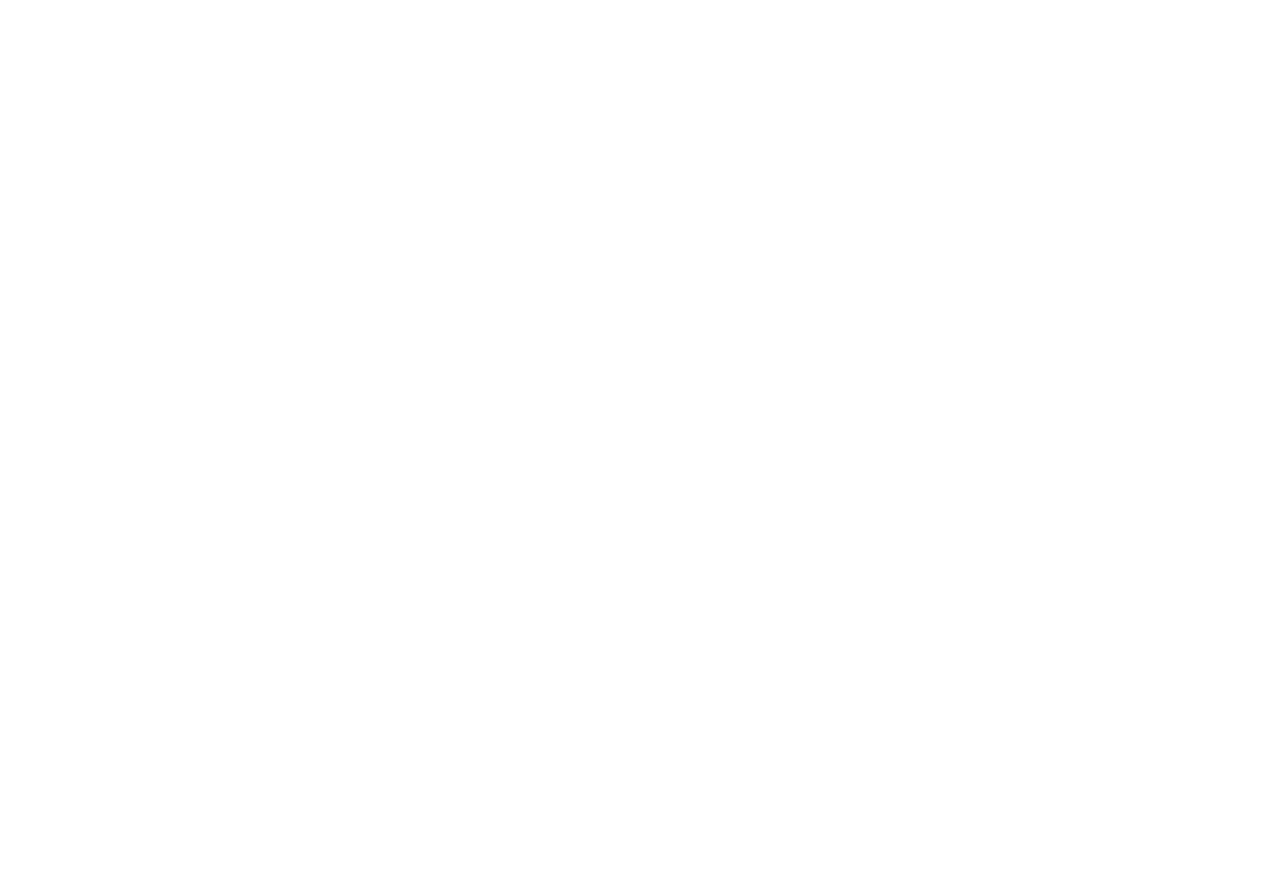
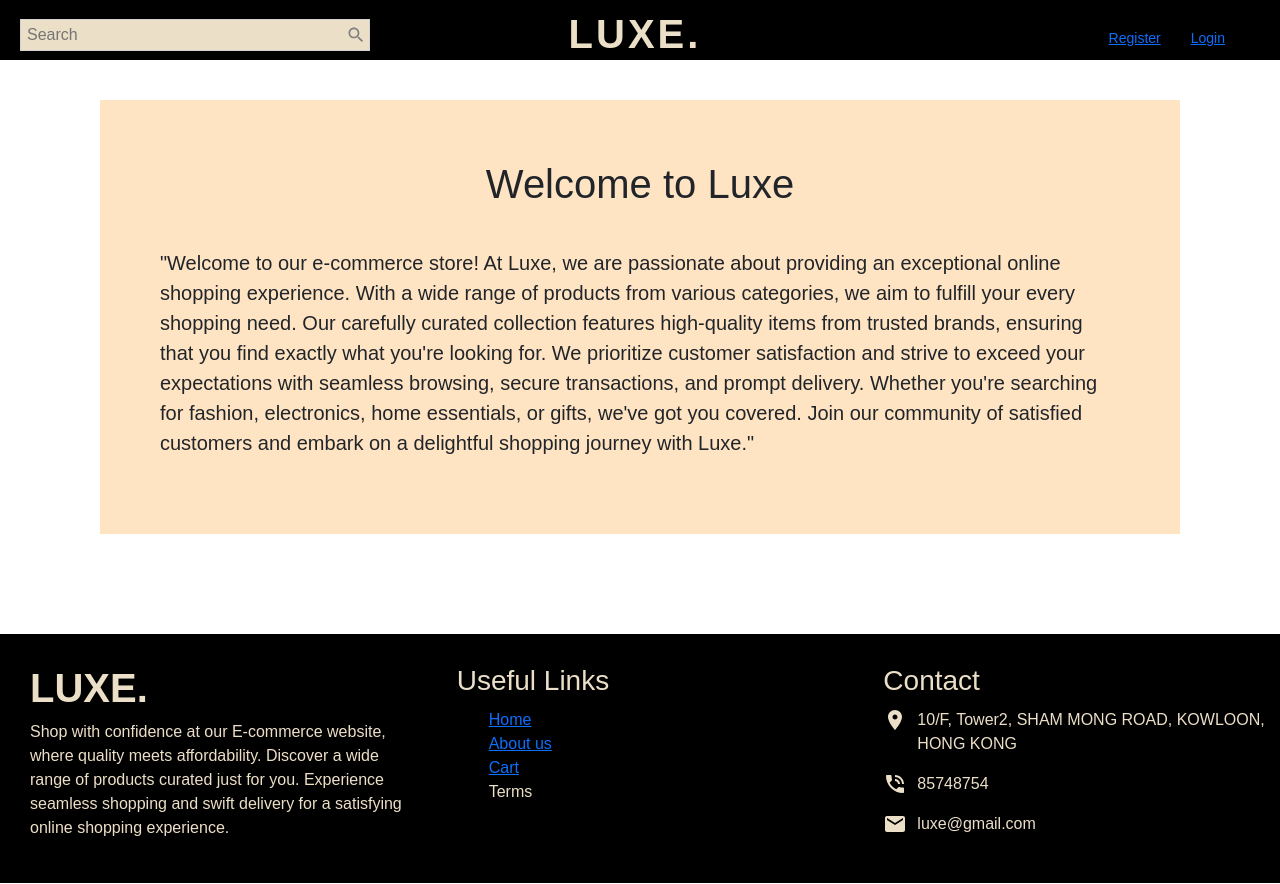
Before and after one commit to laxmanketheth/Ecommerce-App, a React (Vite) app in the folder front-end/: page /aboutUs in a window 1280 px wide. Before the commit this address had no page. Before the commit the page ends 800 px from the top, so only its background shows below. Built offline with nearby package versions, Linux system fonts and the light colour scheme.

Commit message:
e-commerce website

```diff
--- a/front-end/src/App.jsx
+++ b/front-end/src/App.jsx
@@ -12,6 +12,7 @@
 import { useSelector } from 'react-redux'
 import AdminDashboard from './pages/AdminDashboard'
 import NewProduct from './pages/newProduct/NewProduct'
+import AboutUs from './pages/AboutUs'
 
 
 
@@ -34,6 +35,7 @@
       <Route path='/register' element= {user ? <Navigate to= "/"/> : <Register/> }/>
       <Route path='/dashboard' element={<AdminDashboard/>}/>
       <Route path= '/newproduct' element={<NewProduct />} />
+      <Route path='/aboutUs' element={<AboutUs />} />
 
     </Routes>
 
--- a/front-end/src/components/Footer.jsx
+++ b/front-end/src/components/Footer.jsx
@@ -4,6 +4,7 @@
 import PhoneInTalkIcon from '@mui/icons-material/PhoneInTalk';
 import EmailIcon from '@mui/icons-material/Email';
 import mobile from '../responsive';
+import { Link } from 'react-router-dom';
 
 const Container = styled.div`
     height: 250px;
@@ -106,10 +107,18 @@
         <Center>
             <Title>Useful Links</Title>
             <ListContainer>
+                <Link to= '/'>
                 <ListItems>Home</ListItems>
+                </Link>
+                <Link to= '/aboutUs'>
                 <ListItems>About us</ListItems>
+                </Link>
+                {/* <Link to='/products'>
                 <ListItems>Products</ListItems>
+                </Link> */}
+                <Link to='/cart'>
                 <ListItems>Cart</ListItems>
+                </Link>
                 <ListItems>Terms</ListItems>
             </ListContainer>
         </Center>
--- /dev/null
+++ b/front-end/src/pages/AboutUs.jsx
@@ -0,0 +1,43 @@
+import React from 'react'
+import Navbar from '../components/Navbar'
+import Footer from '../components/Footer'
+import styled from '@emotion/styled'
+
+const Heading = styled.h1`
+    text-align: center;
+    margin-bottom: 40px;
+`
+
+const Container = styled.div`
+    /* height: 300px; */
+    margin: 100px;
+    padding: 60px;
+    background-color: bisque;
+    font-size: 20px;
+    /* width: ; */
+`
+
+
+const AboutUs = () => {
+    return (
+        <div>
+            <Navbar />
+
+            <Container>
+                <Heading>Welcome to Luxe</Heading>
+            <p>"Welcome to our e-commerce store! At Luxe, we are passionate about providing an exceptional
+                 online shopping experience. With a wide range of products from various categories, we aim to fulfill
+                  your every shopping need. Our carefully curated collection features high-quality items from trusted brands,
+                  ensuring that you find exactly what you're looking for. We prioritize customer satisfaction and strive to exceed
+                  your expectations with seamless browsing, secure transactions, and prompt delivery. Whether you're searching for fashion,
+                   electronics, home essentials, or gifts, we've got you covered. Join our community of satisfied customers and embark on a
+                   delightful shopping journey with Luxe."
+            </p>
+
+            </Container>
+            <Footer />
+        </div>
+    )
+}
+
+export default AboutUs
```
Also changed, not shown: 1 other file (tests, documents, lock files or other folders).
